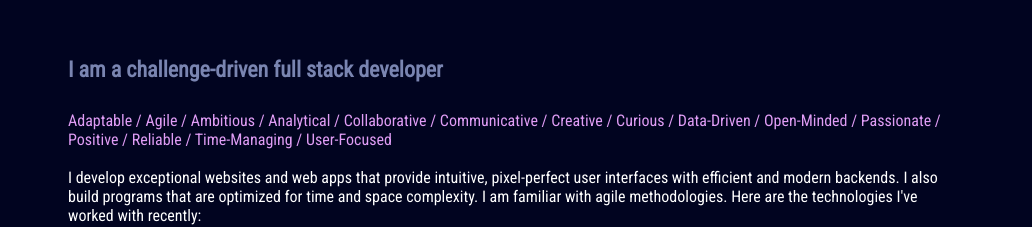
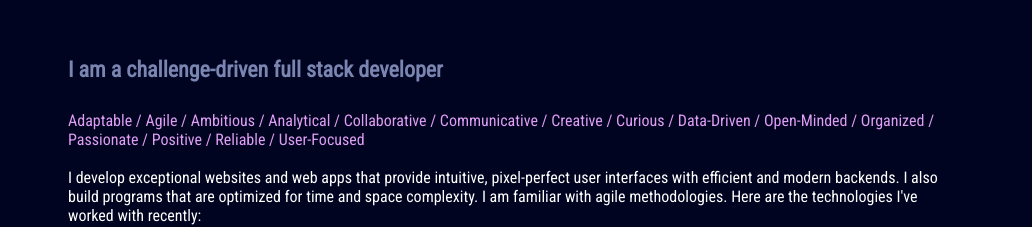
Before and after one commit to arunmassand/arunmassand.github.io, a plain HTML site: page index.html in a window 1280 px wide. Shown: the part 1434-1661 px from the top of the page, without its empty margins (124-1156 px from the left). Drawn offline with Linux system fonts and the light colour scheme.

Commit message:
content fix on index.html

```diff
--- a/index.html
+++ b/index.html
@@ -78,7 +78,7 @@
       <div class="education">
         <div class="education-content">
           <h4>I am a challenge-driven full stack developer</h4>
-          <p class="pink capitalize">Adaptable / Agile / Ambitious / Analytical / Collaborative / Communicative / Creative / Curious / Data-Driven / Open-Minded / Passionate / Positive / Reliable / Time-Managing / User-Focused</p>
+          <p class="pink capitalize">Adaptable / Agile / Ambitious / Analytical / Collaborative / Communicative / Creative / Curious / Data-Driven / Open-Minded / Organized / Passionate / Positive / Reliable / User-Focused</p>
           <p><br></p>
           <p>I develop exceptional websites and web apps that provide intuitive, pixel-perfect user interfaces with efficient and modern backends. I also build programs that are optimized for time and space complexity. I am familiar with agile methodologies. Here are the technologies I've worked with recently:</p>
           <div class="flex-row">
```
